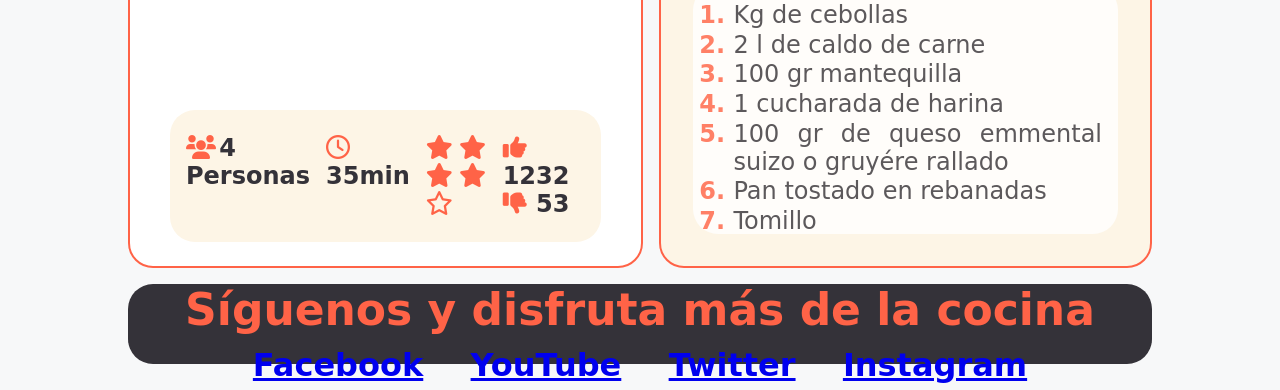
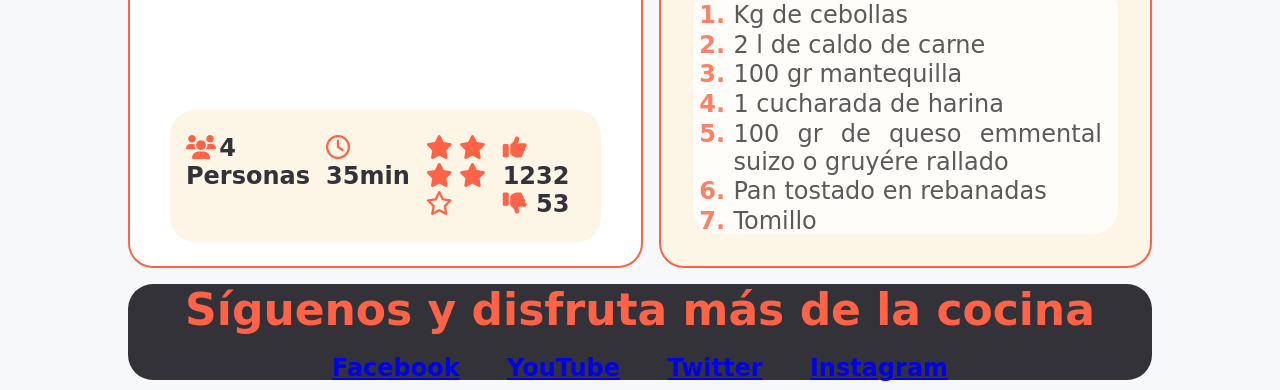
Before and after one commit to aeroDeepFlow/Recipes, a plain HTML site: page index.html in a window 1280 px wide. Shown: the part 420-810 px from the top of the page. Drawn offline with Linux system fonts and the light colour scheme; a web font is replaced by a local one.

Commit message:
Footer fixed

```diff
--- a/index.js
+++ b/index.js
@@ -1,5 +1,3 @@
-//JS file. Toy Example
-
 const recipes = (recipesJSON) => {
 
     let num = document.getElementById("num-recetas");
--- a/style.css
+++ b/style.css
@@ -24,7 +24,7 @@ body {
     max-width: 80%;
     min-width: 40%;
     margin: 1rem auto;
-    height: calc(98vh - 1rem);
+    height: calc(99vh - 1rem);
 }
 
 header {
@@ -232,9 +232,9 @@ button:disabled {
 .footer {
     display: flex;
     flex-direction: column;
-    justify-content: space-around;
+    justify-content: space-evenly;
     background-color: var(--bg-color-dark);
-    height: 10vh;
+    height: 12vh;
     border-radius: 25px;
     color: var(--color-tomate);
     text-align: center;
@@ -244,6 +244,6 @@ button:disabled {
 }
 
 .social>a {
-    margin: 0.25rem 1rem;
-    font-size: 2rem;
+    padding: 0.5rem 1rem;
+    font-size: 1.5rem;
 }
```
